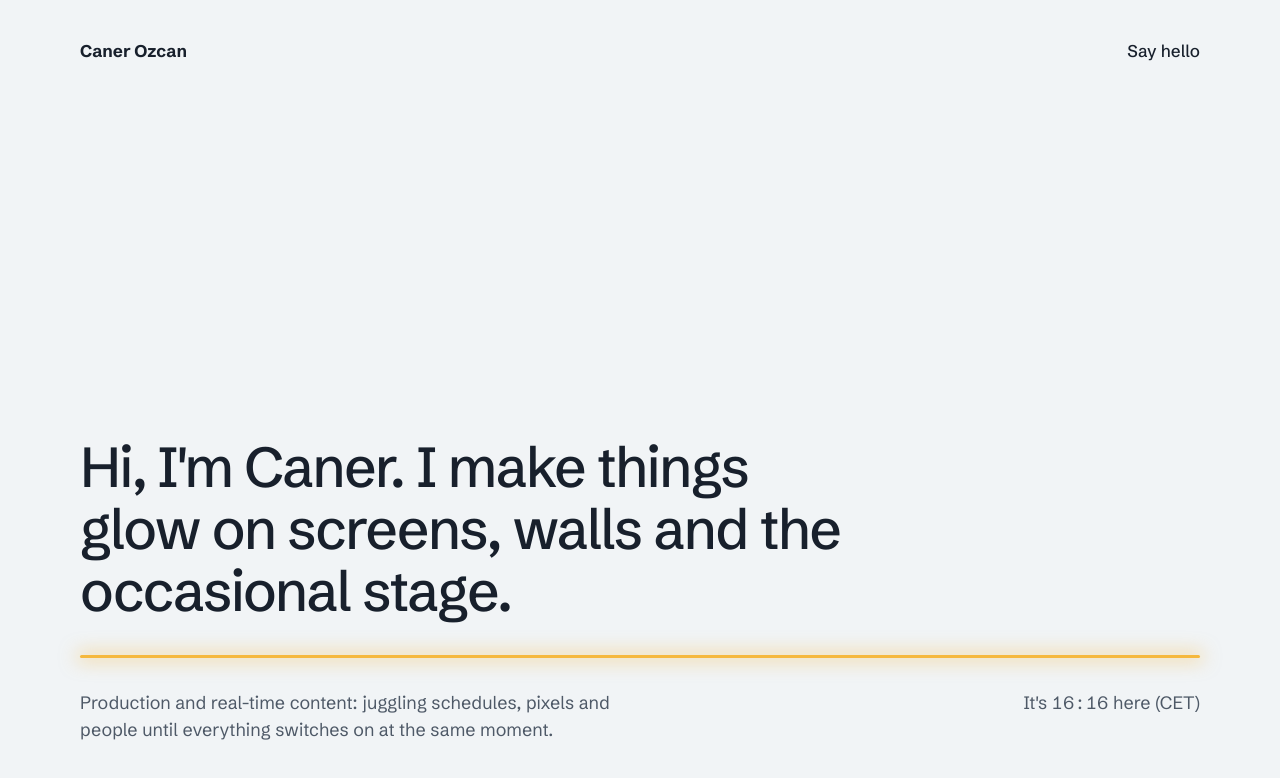
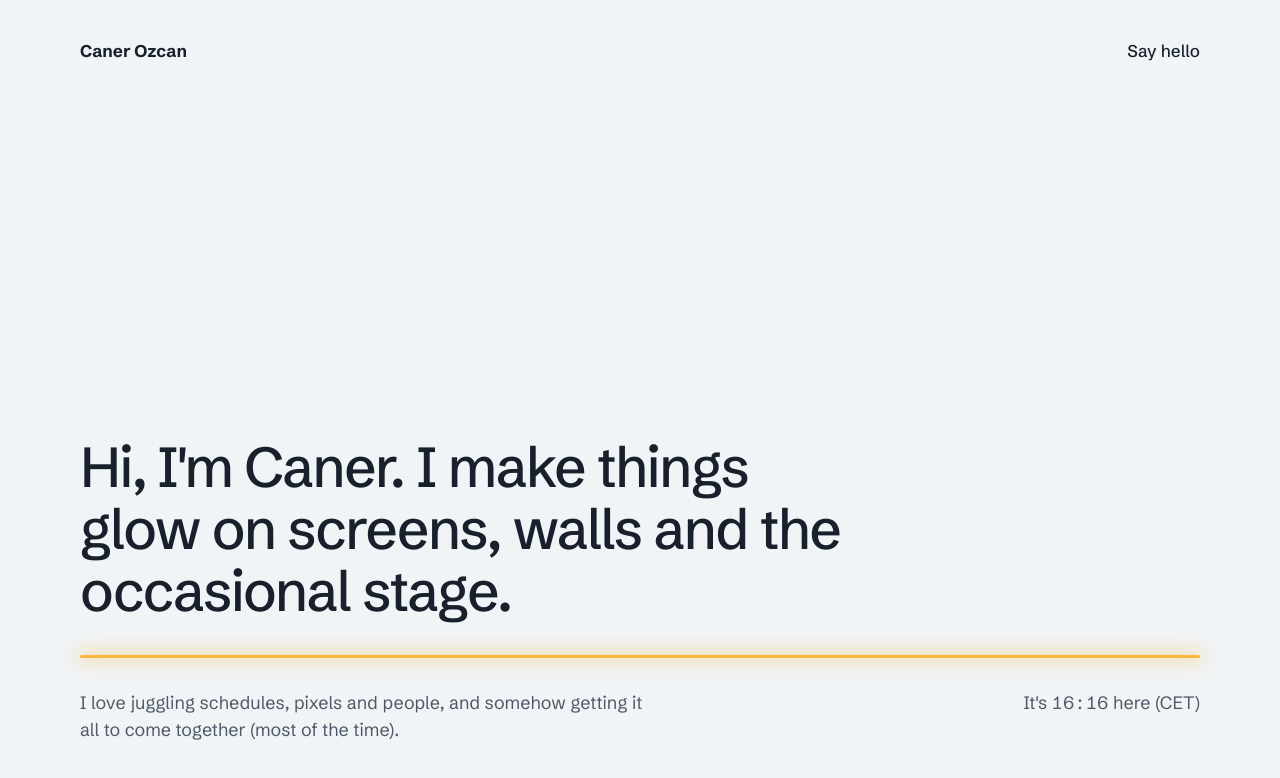
Before and after one commit to LabNumerik/canerozcan-site, a plain HTML site: page index.html in a window 1280 px wide. Drawn offline with Linux system fonts and the light colour scheme.

Commit message:
Update work line
Co-Authored-By: Claude Opus 5.5 <noreply@anthropic.com>
Claude-Session: https://claude.ai/code/session_01Vp5i5UECoRTi4kPVUbcUq5

```diff
--- a/index.html
+++ b/index.html
@@ -102,7 +102,7 @@
     <h1>Hi, I'm Caner. I make things glow on screens, walls and the occasional stage.</h1>
     <div class="line" aria-hidden="true"></div>
     <div class="meta">
-      <p class="work">Production and real-time content: juggling schedules, pixels and people until everything switches on at the same moment.</p>
+      <p class="work">I love juggling schedules, pixels and people, and somehow getting it all to come together (most of the time).</p>
       <p class="time">It's <span id="clock">--:--</span> here (<span id="zone">CET</span>)</p>
     </div>
   </section>
```
